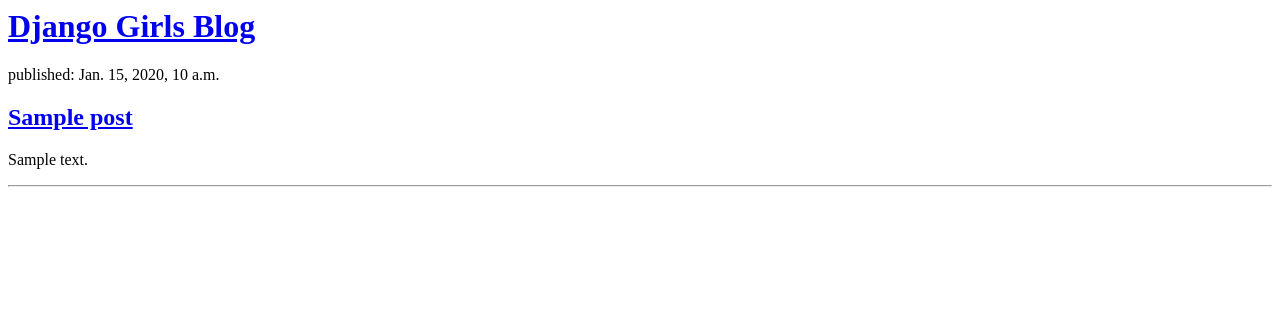
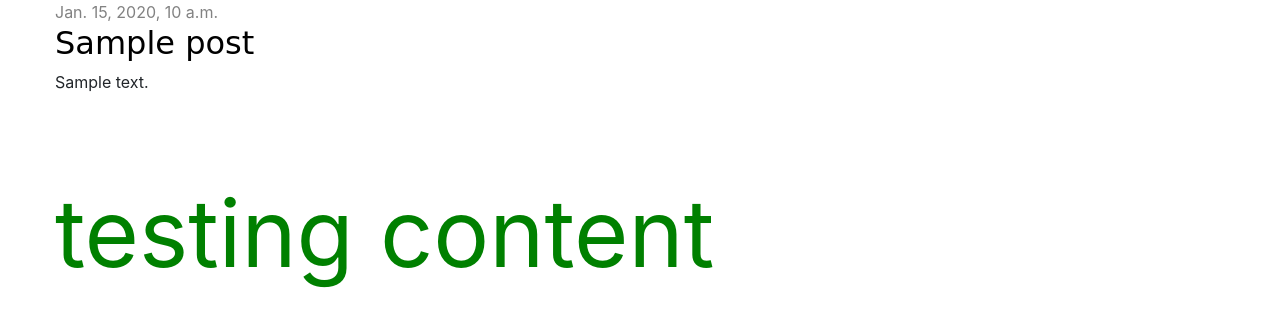
Before and after one commit to sumedhbhaskar/my-first-blog, a Django app: template blog/templates/blog/post_list.html in a window 1280 px wide. Shown: the top 327 px of the page. Run offline with Django 3.2, Linux system fonts and the light colour scheme; the template is opened without the code that fills it: values that come from a table or form of the project are taken from there, others are empty; tables that the repository leaves empty hold one stand-in row (values such as "Sample post"); some libraries are stand-ins or nearby versions.

Commit message:
added view and template for detailed blog post as well as css for the site

```diff
--- /dev/null
+++ b/blog/static/css/blog.css
@@ -0,0 +1,51 @@
+.page-header {
+    background-color: #C25100;
+    margin-top: 0;
+    padding: 20px 20px 20px 40px;
+}
+
+.page-header h1, .page-header h1 a, .page-header h1 a:visited, .page-header h1 a:active {
+    color: #ffffff;
+    font-size: 36pt;
+    text-decoration: none;
+}
+
+.content {
+    margin-left: 40px;
+}
+
+h1, h2, h3, h4 {
+    font-family: 'Lobster', cursive;
+}
+
+.date {
+    color: #828282;
+}
+
+.save {
+    float: right;
+}
+
+.post-form textarea, .post-form input {
+    width: 100%;
+}
+
+.top-menu, .top-menu:hover, .top-menu:visited {
+    color: #ffffff;
+    float: right;
+    font-size: 26pt;
+    margin-right: 20px;
+}
+
+.post {
+    margin-bottom: 70px;
+}
+
+.post h2 a, .post h2 a:visited {
+    color: #000000;
+}
+
+.ello{
+    color: green;
+    font-size: 70pt;
+}
--- /dev/null
+++ b/blog/templates/blog/base.html
@@ -0,0 +1,25 @@
+{% load static %}
+<html>
+    <head>
+      <link rel="stylesheet" href="https://stackpath.bootstrapcdn.com/bootstrap/4.3.1/css/bootstrap.min.css" integrity="sha384-ggOyR0iXCbMQv3Xipma34MD+dH/1fQ784/j6cY/iJTQUOhcWr7x9JvoRxT2MZw1T" crossorigin="anonymous">
+      <link rel="stylesheet" href="{% static 'css/blog.css' %}">
+
+        <title>Django Girls blog</title>
+    </head>
+    <body>
+      <div class="content container">
+  <div class="row">
+      <div class="col-md-8">
+          {% block content %}
+          {% endblock %}
+      </div>
+  </div>
+</div>
+
+        <script src="https://code.jquery.com/jquery-3.3.1.slim.min.js" integrity="sha384-q8i/X+965DzO0rT7abK41JStQIAqVgRVzpbzo5smXKp4YfRvH+8abtTE1Pi6jizo" crossorigin="anonymous"></script>
+        <script src="https://cdnjs.cloudflare.com/ajax/libs/popper.js/1.14.7/umd/popper.min.js" integrity="sha384-UO2eT0CpHqdSJQ6hJty5KVphtPhzWj9WO1clHTMGa3JDZwrnQq4sF86dIHNDz0W1" crossorigin="anonymous"></script>
+        <script src="https://stackpath.bootstrapcdn.com/bootstrap/4.3.1/js/bootstrap.min.js" integrity="sha384-JjSmVgyd0p3pXB1rRibZUAYoIIy6OrQ6VrjIEaFf/nJGzIxFDsf4x0xIM+B07jRM" crossorigin="anonymous"></script>
+
+
+    </body>
+</html>
--- a/blog/templates/blog/post_list.html
+++ b/blog/templates/blog/post_list.html
@@ -1,21 +1,19 @@
-<html>
-    <head>
-        <title>Django Girls blog</title>
-    </head>
-    <body>
-        <div>
-            <h1><a href="/">Django Girls Blog</a></h1>
-        </div>
-        {% for post in posts %}
-        <div>
-          <p>published: {{ post.published_date }}</p>
-          <h2><a href="#"> {{ post.title }}</a></h2>
-          <p>{{ post.text | linebreaksbr }}</p>
-          <hr>
+{% extends 'blog/base.html' %}
+
+{% block content %}
+    {% for post in posts %}
+
+        <div class="post">
+            <div class="date">
+                {{ post.published_date }}
+            </div>
+            <h2><a href="{% url 'post_detail' pk=post.pk %}">{{ post.title }}</a></h2>
+            <p>{{ post.text|linebreaksbr }}</p>
         </div>
 
-        {% endfor %}
+    {% endfor %}
 
-
-    </body>
-</html>
+    <div class="ello">
+      <p>testing content</p>
+    </div>
+{% endblock %}
--- a/blog/urls.py
+++ b/blog/urls.py
@@ -3,4 +3,5 @@ from . import views
 
 urlpatterns = [
     path('', views.post_list, name='post_list'),
+    path('post/<int:pk>', views.post_detail, name='post_detail')
 ]
--- a/blog/views.py
+++ b/blog/views.py
@@ -1,4 +1,4 @@
-from django.shortcuts import render
+from django.shortcuts import render,  get_object_or_404
 from .models import Post
 from django.utils import timezone
 
@@ -6,3 +6,6 @@ from django.utils import timezone
 def post_list(request):
     posts = Post.objects.filter(published_date__lte=timezone.now()).order_by('published_date')
     return render(request, 'blog/post_list.html', {'posts':posts})
+def post_detail(request, pk):
+    post = get_object_or_404(Post, pk=pk)
+    return render(request, 'blog/post_detail.html', {'post': post})
```
Also changed, not shown: blog/templates/blog/post_detail.html (added, +12 -0 lines).
